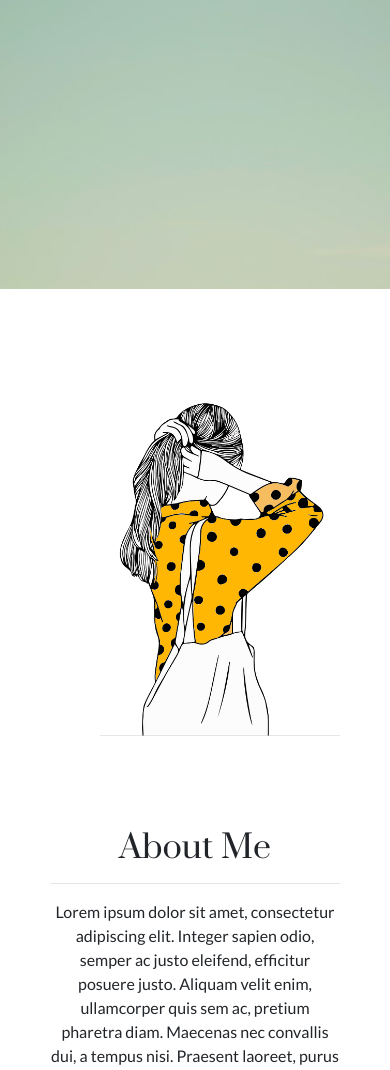
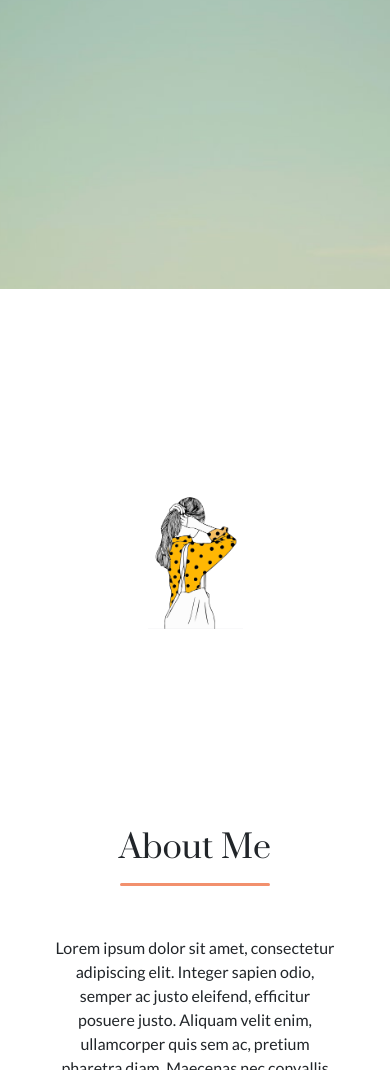
Before and after one commit to MiiaNyy/Omasivu2, a plain HTML site: page index.html in a window 390 px wide. Shown: the part 571-1641 px from the top of the page. Drawn offline with nearby package versions, Linux system fonts and the light colour scheme.

Commit message:
Everything is fine now. Next just media querys

```diff
--- a/styles.css
+++ b/styles.css
@@ -1,8 +1,3 @@
-
-
-
-
-
 body {
 font-family: 'Lato', sans-serif;
 }
@@ -58,6 +53,13 @@ footer {
     height: 150px;
 }
 
+.rounded {
+    width: 150px;
+    border-top: 3px solid #f2906d;
+    border-radius: 5px;
+    margin-bottom: 50px;
+}
+
 /*------About me section-------*/
 .about-me {
     text-align: center;
@@ -66,17 +68,12 @@ footer {
 }
 
 .about-me-img {
-    width: 100%;
-    height: 100%;
-    object-fit: contain;}
+    width: 50%;
+    height: 50%;
+    object-fit: contain;
 }
 
-.rounded {
-    width: 150px;
-    border-top: 3px solid #f2906d;
-    border-radius: 5px;
-    margin-bottom: 50px;
-}
+
 
 /*-------What I do section---------*/
 .what-i-do-section {
@@ -148,7 +145,9 @@ footer {
 
     }
     .bottom-image-cont {
-
+        width: 50%;
+        height: 50%;
+        object-fit: contain;
     }
 
 
@@ -159,7 +158,6 @@ footer {
         width: auto;
         height: auto;
         margin:20px 20px;
-
     }
 
     .about-me-img {
```
